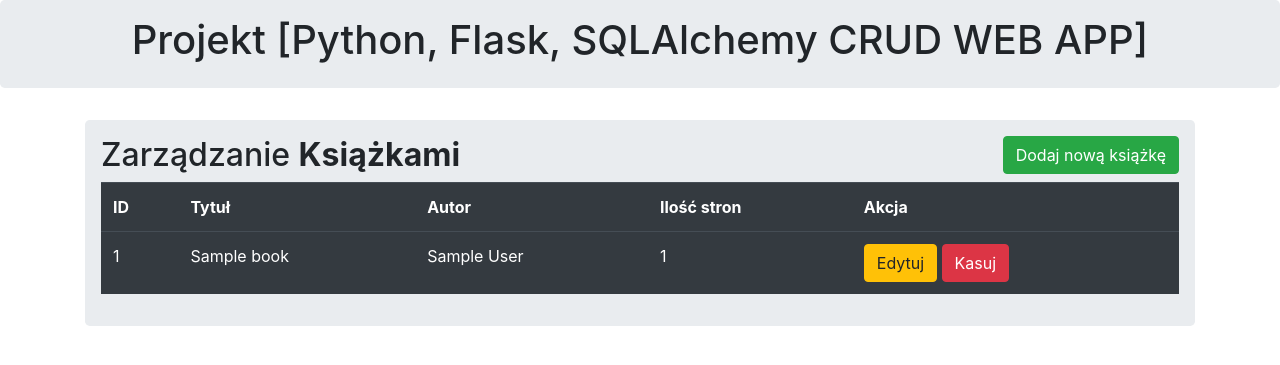
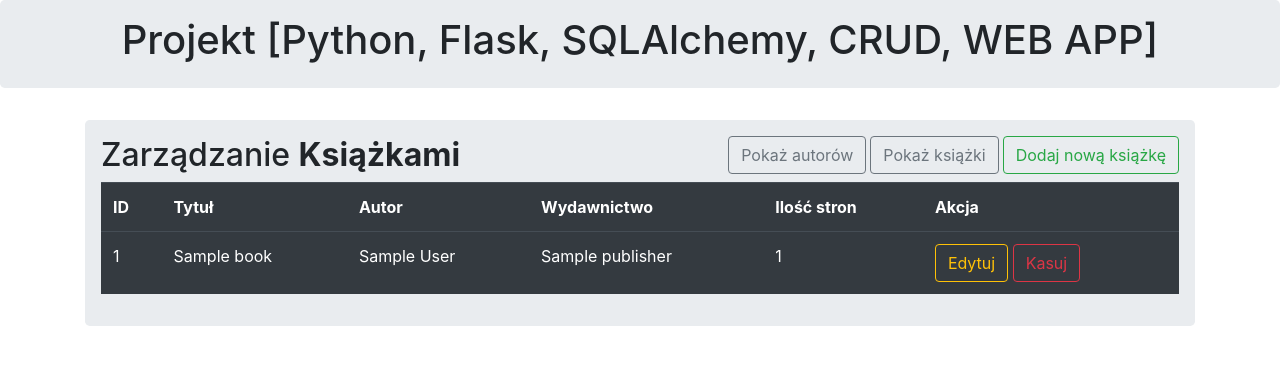
Before and after one commit to IrePro78/Flask_SQLAlchemy, a Flask app: page / in a window 1280 px wide. Shown: the top 365 px of the page. Run offline with Flask 2, Linux system fonts and the light colour scheme; tables that the repository leaves empty hold one stand-in row (values such as "Sample post"); some libraries are stand-ins or nearby versions.

Commit message:
New settings

```diff
--- a/app.py
+++ b/app.py
@@ -12,5 +12,6 @@ app.add_url_rule('/update-book', view_func=books.update_book, methods=['GET', 'P
 app.add_url_rule('/delete/<id>', view_func=books.delete_book, methods=['GET', 'POST'])
 
 
+
 if __name__ == '__main__':
     app.run(debug=True)
--- a/templates/header.html
+++ b/templates/header.html
@@ -11,7 +11,7 @@
 <div class="jumbotron p-3">
     <div class="well text-center">
 
-        <h1>Projekt [Python, Flask, SQLAlchemy CRUD WEB APP] </h1>
+        <h1>Projekt [Python, Flask, SQLAlchemy, CRUD, WEB APP] </h1>
 
     </div>
 
--- a/templates/index.html
+++ b/templates/index.html
@@ -15,8 +15,17 @@
 
                 <div class="jumbotron p-3">
 
-                <h2>Zarządzanie <b>Książkami </b>  <button type="button" class="btn btn-success float-right"
-                data-toggle="modal" data-target="#mymodal">Dodaj nową książkę</button> </h2>
+                    <h2>Zarządzanie <b>Książkami </b>
+                        <button type="button" class="btn btn-outline-success float-right"
+                                data-toggle="modal" data-target="#mymodal"> Dodaj nową książkę
+                        </button>
+                        <button type="button" class="btn btn-outline-secondary float-right mr-1"
+                                data-toggle="modal" data-target="#mymodal">Pokaż książki
+                        </button>
+                        <button type="button" class="btn btn-outline-secondary float-right mr-1"
+                                data-toggle="modal" data-target="#mymodal"> Pokaż autorów
+                        </button>
+                    </h2>
 
 
                     {% with messages = get_flashed_messages() %}
@@ -34,7 +43,7 @@
                                     </button>
 
 
-                {{message}}
+                                    {{ message }}
 
 
                                 </div>
@@ -52,6 +61,7 @@
                             <th>ID</th>
                             <th>Tytuł</th>
                             <th>Autor</th>
+                            <th>Wydawnictwo</th>
                             <th>Ilość stron</th>
                             <th>Akcja</th>
 
@@ -60,16 +70,19 @@
 
 
 
-                    {% for row in books%}
+                        {% for row in books %}
                             <tr>
-                        <td>{{row.id}}</td>
-                        <td>{{row.title}}</td>
-                        <td>{{row.author.author_name}}</td>
-                        <td>{{row.pages}}</td>
+                                <td>{{ row.id }}</td>
+                                <td>{{ row.title }}</td>
+                                <td>{{ row.author.author_name }}</td>
+                                <td>{{ row.publisher.publisher_name }}</td>
+                                <td>{{ row.pages }}</td>
 
                                 <td>
-                            <a href="/update/{{row.id}}" class="btn btn-warning btn-xs" data-toggle="modal" data-target="#modaledit{{row.id}}">Edytuj</a>
-                            <a href="/delete/{{row.id}}" class="btn btn-danger btn-xs" onclick="return confirm('Czy na pewno chcesz skasować ?')">Kasuj</a>
+                                    <a href="/update/{{ row.id }}" class="btn btn-outline-warning btn-xs" data-toggle="modal"
+                                       data-target="#modaledit{{ row.id }}">Edytuj</a>
+                                    <a href="/delete/{{ row.id }}" class="btn btn-outline-danger btn-xs"
+                                       onclick="return confirm('Czy na pewno chcesz skasować ?')">Kasuj</a>
 
 
                                 </td>
@@ -78,7 +91,7 @@
 
 
                             <!-- Modal Edit Books-->
-<div id="modaledit{{row.id}}" class="modal fade" role="dialog">
+                            <div id="modaledit{{ row.id }}" class="modal fade" role="dialog">
                                 <div class="modal-dialog">
 
 
@@ -97,20 +110,17 @@
                                         <div class="modal-body">
 
 
-            <form action="{{url_for('update_book')}}" method="POST">
+                                            <form action="{{ url_for('update_book') }}" method="POST">
 
 
                                                 <div class="form-group">
 
 
                                                     <label>Tytuł:</label>
-                   <input type="hidden"  name="id" value="{{row.id}}">
+                                                    <input type="hidden" name="id" value="{{ row.id }}">
 
-                   <input type="text" class="form-control" name="title" value="{{row.title}}">
-
-
-
-
+                                                    <input type="text" class="form-control" name="title"
+                                                           value="{{ row.title }}">
 
 
                                                 </div>
@@ -122,7 +132,19 @@
 
                                                     <label>Autor:</label>
 
-                  <input type="text" class="form-control" name="author_name" value="{{row.author.author_name}}">
+                                                    <input type="text" class="form-control" name="author_name"
+                                                           value="{{ row.author.author_name }}">
+
+
+                                                </div>
+
+                                                <div class="form-group">
+
+
+                                                    <label>Wydawnictwo:</label>
+
+                                                    <input type="text" class="form-control" name="publisher_name"
+                                                           value="{{ row.publisher.publisher_name }}">
 
 
                                                 </div>
@@ -133,7 +155,8 @@
 
                                                     <label>Ilość stron:</label>
 
-                  <input type="number" class="form-control" name="pages" value="{{row.pages}}">
+                                                    <input type="number" class="form-control" name="pages"
+                                                           value="{{ row.pages }}">
 
 
                                                 </div>
@@ -157,7 +180,9 @@
                                         <div class="modal-footer">
 
 
-            <button type="button" class="btn btn-secondary" data-dismiss="modal">Zamknij</button>
+                                            <button type="button" class="btn btn-secondary" data-dismiss="modal">
+                                                Zamknij
+                                            </button>
 
 
                                         </div>
@@ -174,12 +199,10 @@
                         {% endfor %}
 
 
-
                     </table>
 
 
                 </div>
-
 
 
                 <!-- Modal Add Books-->
@@ -194,7 +217,7 @@
                             </div>
                             <div class="modal-body">
 
-            <form action="{{url_for('add_book')}}" method="POST">
+                                <form action="{{ url_for('add_book') }}" method="POST">
 
 
                                     <div class="form-group">
@@ -215,6 +238,14 @@
 
                                     </div>
 
+                                    <div class="form-group">
+
+                                        <label>Wydwnictwo:</label>
+                                        <input type="text" class="form-control" name="publisher_name" required="1">
+
+
+                                    </div>
+
 
                                     <div class="form-group">
 
@@ -224,7 +255,6 @@
 
 
                                     </div>
-
 
 
                                     <div class="form-group">
@@ -260,9 +290,6 @@
                 </div>
 
 
-
-
-
             </div>
 
         </div>
--- a/views/books.py
+++ b/views/books.py
@@ -1,10 +1,10 @@
 from flask import render_template, request, redirect, url_for, flash
 from models import Book, Author, db
-from views import authors
+from views import authors, publishers
 
 
 def index():
-    all_books = Book.query.all()
+    all_books = Book.query.order_by(Book.id).all()
 
     return render_template('index.html', books=all_books)
 
@@ -17,7 +17,8 @@ def add_book():
         title = request.form['title']
         pages = request.form['pages']
         new_author = authors.add_author()
-        new_book = Book(title=title, author_id=new_author, pages=pages)
+        new_publisher = publishers.add_publisher()
+        new_book = Book(title=title, author_id=new_author, publisher_id=new_publisher, pages=pages)
         db.session.add(new_book)
         db.session.commit()
         flash('Książka dodana poprawnie')
```
Also changed, not shown: models.py (+9 -0 lines), views/authors.py (+6 -1 lines), views/publishers.py (added, +21 -0 lines). Lines whose indentation alone changed are shown as unchanged.
